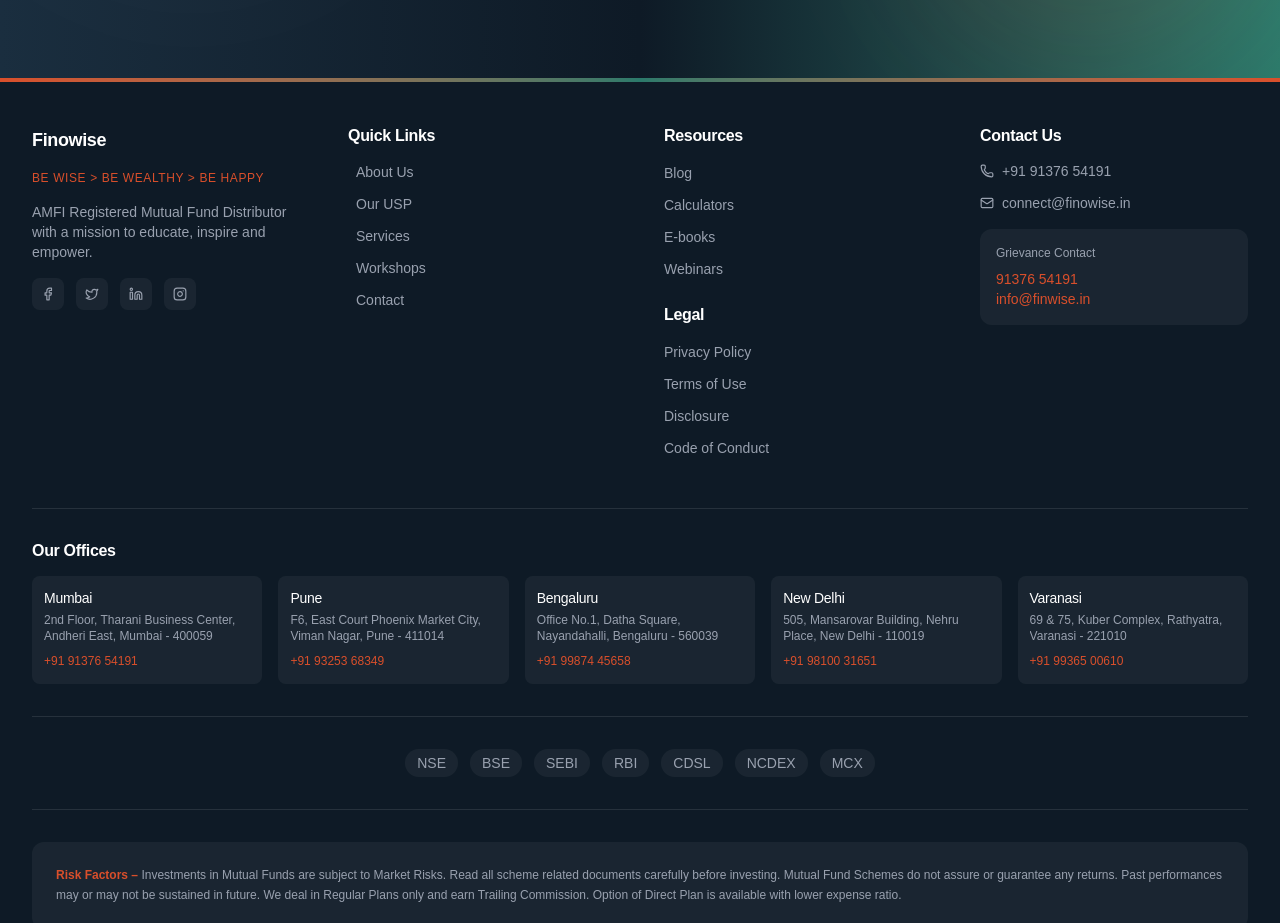
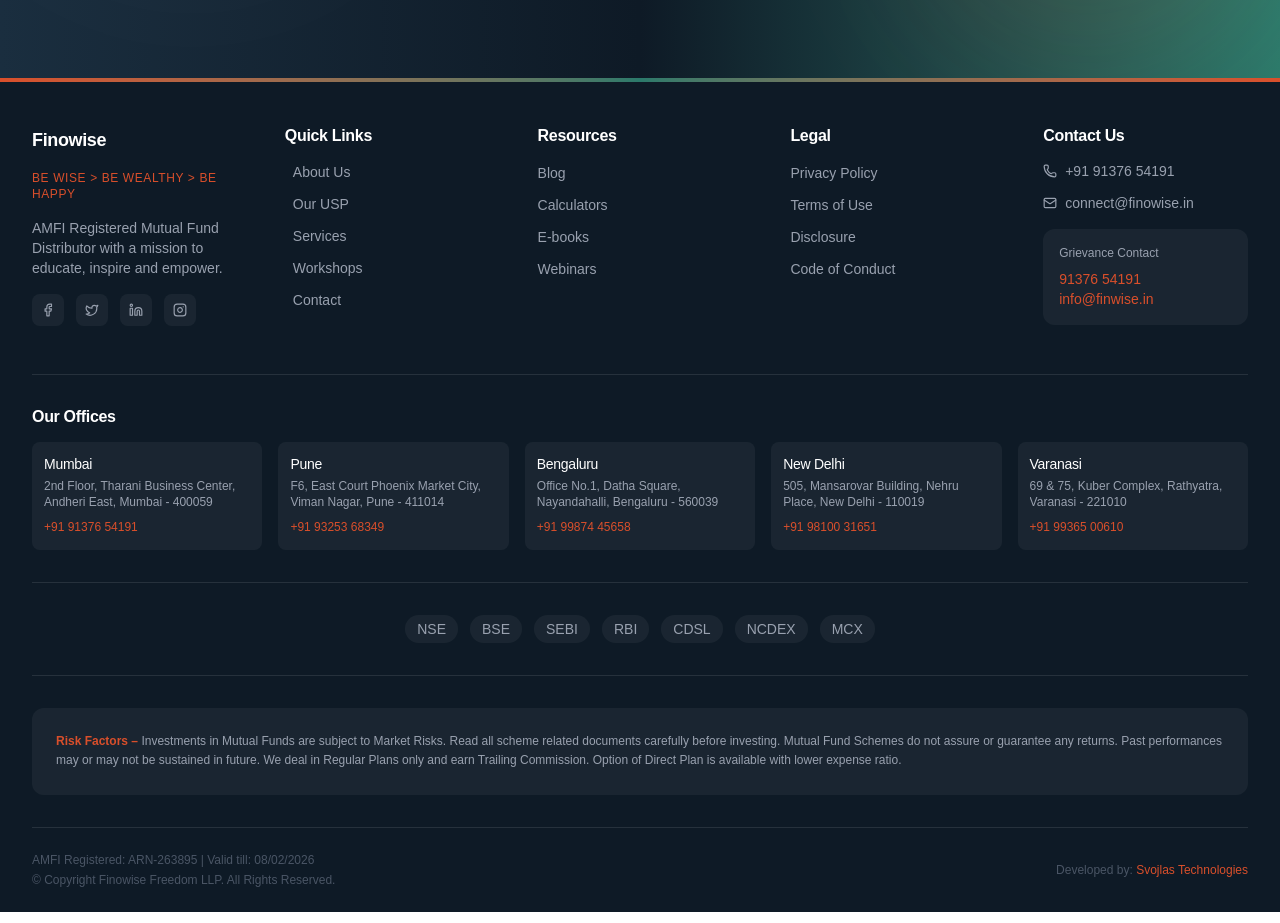
Before and after one commit to bhavesh-bhoi/FinoWise-Redesign, a React (Vite) app: page / in a window 1280 px wide. Shown: the part 6868-7791 px from the top of the page. Built offline with nearby package versions, Linux system fonts and the light colour scheme; a web font is replaced by a local one.

Commit message:
Fixed:Footer UI

```diff
--- a/src/Components/Footer.jsx
+++ b/src/Components/Footer.jsx
@@ -86,7 +86,7 @@
 
       <div className="container-custom pt-12 pb-6">
         {/* Main Footer Grid */}
-        <div className="grid grid-cols-1 md:grid-cols-2 lg:grid-cols-4 gap-8 lg:gap-12 mb-12">
+        <div className="grid grid-cols-1 md:grid-cols-2 lg:grid-cols-5 gap-8 lg:gap-12 mb-12">
           {/* Company Info */}
           <div>
             <h3 className="text-white font-bold text-lg font-display mb-4">
@@ -172,7 +172,11 @@
                 </li>
               ))}
             </ul>
-            <h4 className="text-white font-semibold mt-6 mb-4">Legal</h4>
+          </div>
+
+          {/* Legal */}
+          <div>
+            <h4 className="text-white font-semibold mb-4">Legal</h4>
             <ul className="space-y-2">
               {legal.map((item) => (
                 <li key={item.name}>
```
